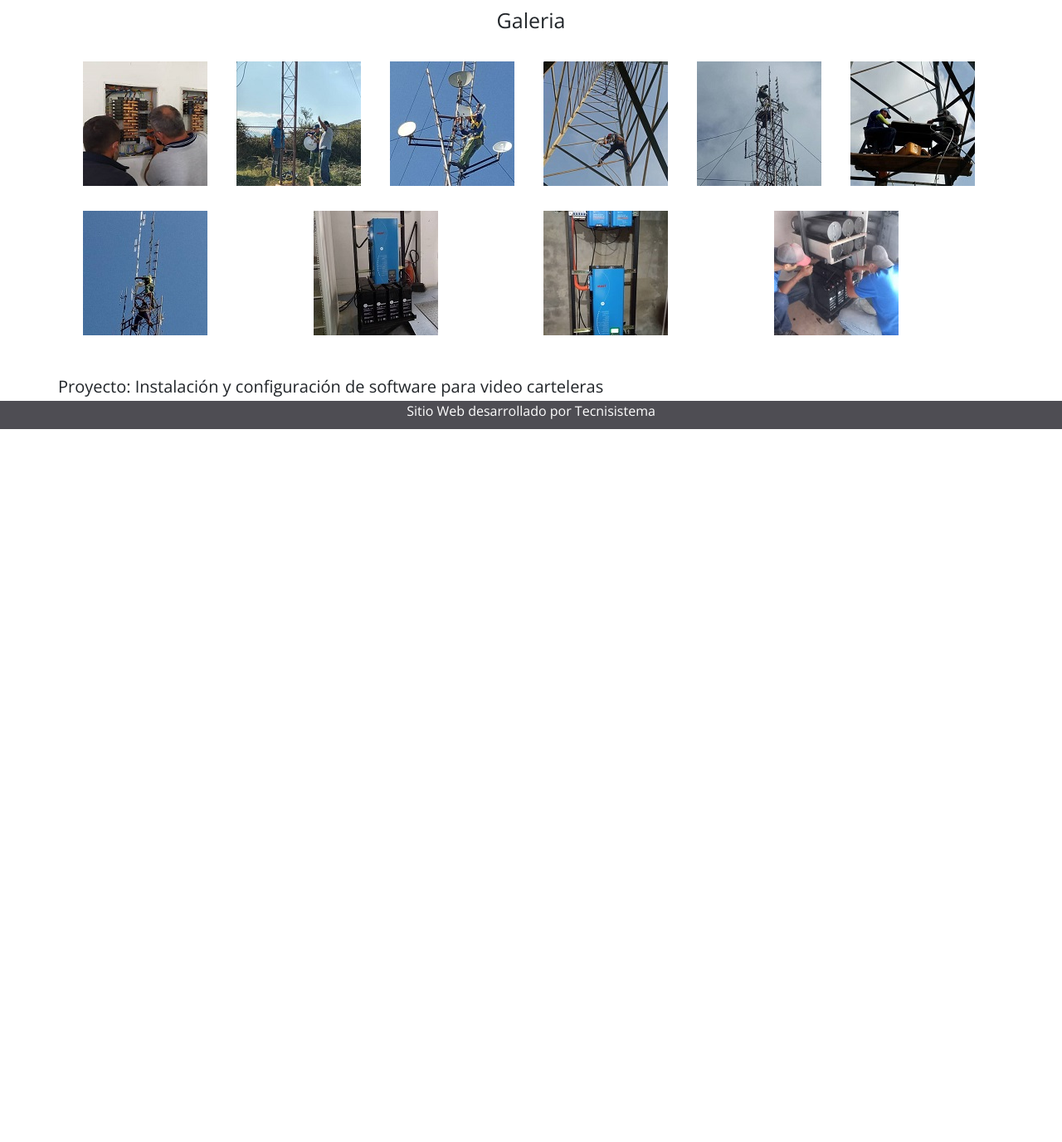
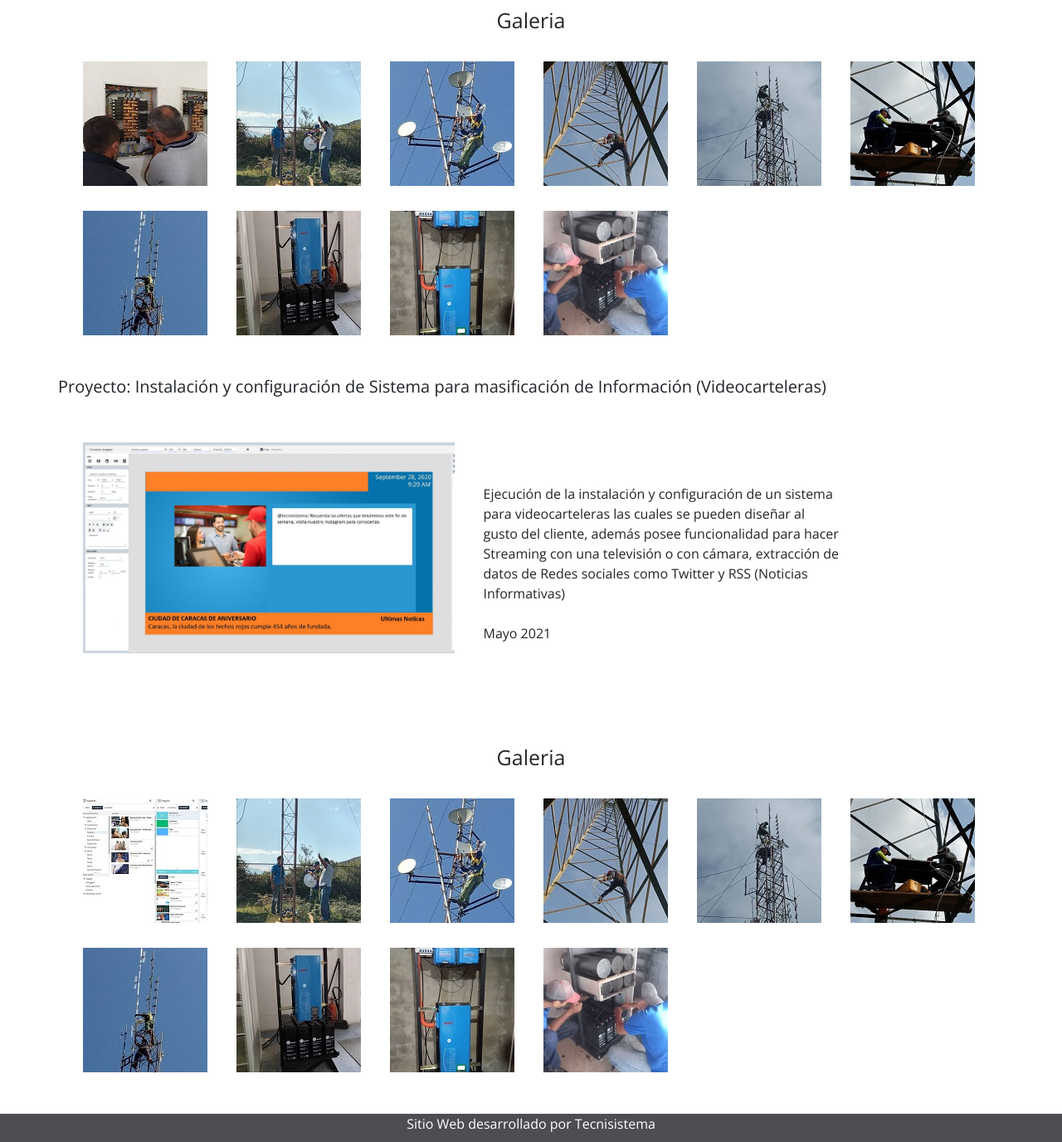
Before and after one commit to teresa1710/tecnisistema, a PHP site: page /proyectos.html in a window 1280 px wide. Shown: the part 1789-3165 px from the top of the page at 83% size. Before the commit the page ends 2306 px from the top, so only its background shows below. Run offline with PHP 8.4, Linux system fonts and the light colour scheme.

Commit message:
Agregado proyecto videocartelera falta la galeria

```diff
--- a/css/estilos-proyectos.css
+++ b/css/estilos-proyectos.css
@@ -37,14 +37,14 @@ html {
     color: #fff;
 }
 
-.main .proyectos .cont-slogan{
+.main .proyecto-slogan .cont-slogan{
     overflow: hidden;
     display: flex;
     align-items: center;
     justify-content: center;
 }
 
-.main .proyectos .slogan {
+.main .proyecto-slogan .slogan {
     font-size: 2.5rem;
     font-weight: 300;
     overflow: hidden;
@@ -106,7 +106,7 @@ html {
     overflow: hidden;
 }
 
-.main .proyectos .titulo-proyecto h3{
+.main .proyectos .titulo-proyecto-h3{
     font-size: 2rem;
     text-align: center;
     font-weight: 400;
--- a/proyectos.html
+++ b/proyectos.html
@@ -84,14 +84,18 @@
             </div>
         </section>
 
-        <section class="proyectos">
-            <div class="container">
+        <section class="proyecto-slogan">
             <div class="row">
                 <div class="col-md-12 col-xs-12 cont-slogan">
                     <h3 class="slogan">En Tecnisistema armamos el proyecto de acuerdo a tus necesidades</h3>
                 </div>
             </div>
+        </section>
 
+        <section class="proyectos">
+
+            <div class="proyecto-1">
+                <div class="container">
                     <div class="row titulo-proyecto">
                         <h3 class="titulo-proyecto-h3"><span>Proyecto: </span> Adecuación del Sistema de comunicaciones de la región sur occidental y adquisición de bancos de baterias con Rectificador Cargador y conversor</h3>
                     </div>
@@ -107,7 +111,6 @@
 
                             <p class="lugar"><i class="fas fa-map-marker-alt"></i> Estados: Merida, Tachira y Trujillo</p>
                             <p class="fecha"><i class="fas fa-calendar-alt"></i> Septiembre 2020</p>
-
                     </div>
                 </div>
 
@@ -145,19 +148,19 @@
                             </div>
 
                             <div class="row galeria-imagenes-segunda-fila">
-                                <div class="col gallery-card">
+                                <div class="col-2 gallery-card">
                                     <a href="images/7.jpg" data-lightbox="roadtrip"><img src="images/7-thumb.jpg" alt=""></a>
                                 </div>
 
-                                <div class="col gallery-card">
+                                <div class="col-2 gallery-card">
                                     <a href="images/8.jpeg" data-lightbox="roadtrip"><img src="images/8-thumb.jpg" alt=""></a>
                                 </div>
 
-                                <div class="col gallery-card">
+                                <div class="col-2 gallery-card">
                                     <a href="images/9.jpg" data-lightbox="roadtrip"><img src="images/9-thumb.jpg" alt=""></a>
                                 </div>
 
-                                <div class="col gallery-card">
+                                <div class="col-2 gallery-card">
                                     <a href="images/10.jpg" data-lightbox="roadtrip"><img src="images/10-thumb.jpg" alt=""></a>
                                 </div>
                             </div>
@@ -165,13 +168,87 @@
                     </div>
                 </div>
 
-                <div class="row titulo-proyecto">
-                    <h3 class="titulo-proyecto-h3"><span>Proyecto: </span> Instalación y configuración de software para video carteleras</h3>
             </div>
 
 
             </div>
-        </section>
+
+            <div class="proyecto-1">
+                <div class="container">
+                    <div class="row titulo-proyecto">
+                        <h3 class="titulo-proyecto-h3"><span>Proyecto: </span> Instalación y configuración de Sistema para masificación de Información (Videocarteleras)</h3>
+                    </div>
+
+                    <div class="row proyecto">
+                        <div class="col-sm-5 col-5">
+                            <img class="proyecto-imagen" src="img/Proyecto/Proyecto-2.jpg" alt="">
+                        </div>
+
+                        <div class="col-sm-5 col-5 proyecto-texto">
+
+                            <p class="descripcion-proyecto">Ejecución de la instalación y configuración de un sistema para videocarteleras las cuales se pueden diseñar al gusto del cliente, además posee funcionalidad para hacer Streaming con una televisión o con cámara, extracción de datos de Redes sociales como Twitter y RSS (Noticias Informativas)</p>
+
+                            <p class="fecha"><i class="fas fa-calendar-alt"></i> Mayo 2021</p>
+                        </div>
+                    </div>
+
+                    <div class="galeria">
+                        <div class="container">
+                            <div class="galeria-titulo">
+                                <h3 class="galeria-subtitulo">Galeria</h3>
+                            </div>
+
+                            <div class="gallery-container galeria-imagenes">
+                                <div class="row">
+                                    <div class="col gallery-card">
+                                        <a href="images/11.jpg" data-lightbox="roadtrip"><img src="images/11-thumb.jpg" alt=""></a>
+                                    </div>
+
+                                    <div class="col gallery-card">
+                                        <a href="images/2.jpg" data-lightbox="roadtrip"><img src="images/2-thumb.jpg" alt=""></a>
+                                    </div>
+
+                                    <div class="col gallery-card">
+                                        <a href="images/3.jpg" data-lightbox="roadtrip"><img src="images/3-thumb.jpg" alt=""></a>
+                                    </div>
+
+                                    <div class="col gallery-card">
+                                        <a href="images/4.jpg" data-lightbox="roadtrip"><img src="images/4-thumb.jpg" alt=""></a>
+                                    </div>
+
+                                    <div class="col gallery-card">
+                                        <a href="images/5.jpg" data-lightbox="roadtrip"><img src="images/5-thumb.jpg" alt=""></a>
+                                    </div>
+
+                                    <div class="col gallery-card">
+                                        <a href="images/6.jpg" data-lightbox="roadtrip"><img src="images/6-thumb.jpg" alt=""></a>
+                                    </div>
+                                </div>
+
+                                <div class="row galeria-imagenes-segunda-fila">
+                                    <div class="col-2 gallery-card">
+                                        <a href="images/7.jpg" data-lightbox="roadtrip"><img src="images/7-thumb.jpg" alt=""></a>
+                                    </div>
+
+                                    <div class="col-2 gallery-card">
+                                        <a href="images/8.jpeg" data-lightbox="roadtrip"><img src="images/8-thumb.jpg" alt=""></a>
+                                    </div>
+
+                                    <div class="col-2 gallery-card">
+                                        <a href="images/9.jpg" data-lightbox="roadtrip"><img src="images/9-thumb.jpg" alt=""></a>
+                                    </div>
+
+                                    <div class="col-2 gallery-card">
+                                        <a href="images/10.jpg" data-lightbox="roadtrip"><img src="images/10-thumb.jpg" alt=""></a>
+                                    </div>
+                                </div>
+                            </div>
+                        </div>
+                    </div>
+                </div>
+
+            </div>
+
         </section>
 
     <footer>
```
Also changed, not shown: images/11-thumb.jpg (added), images/11.jpg (added), img/Proyecto/Proyecto-2.jpg (added). Lines whose indentation alone changed are shown as unchanged.
